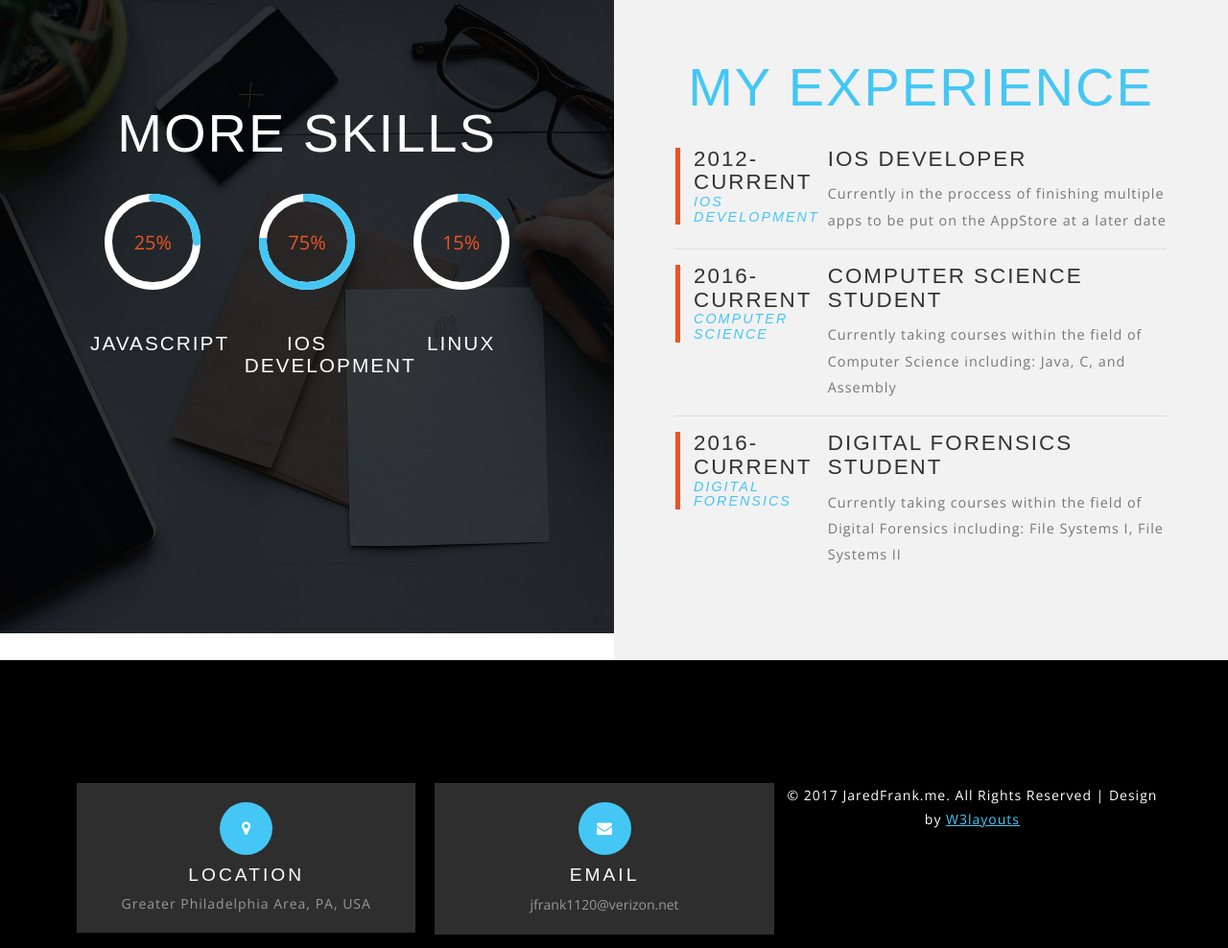
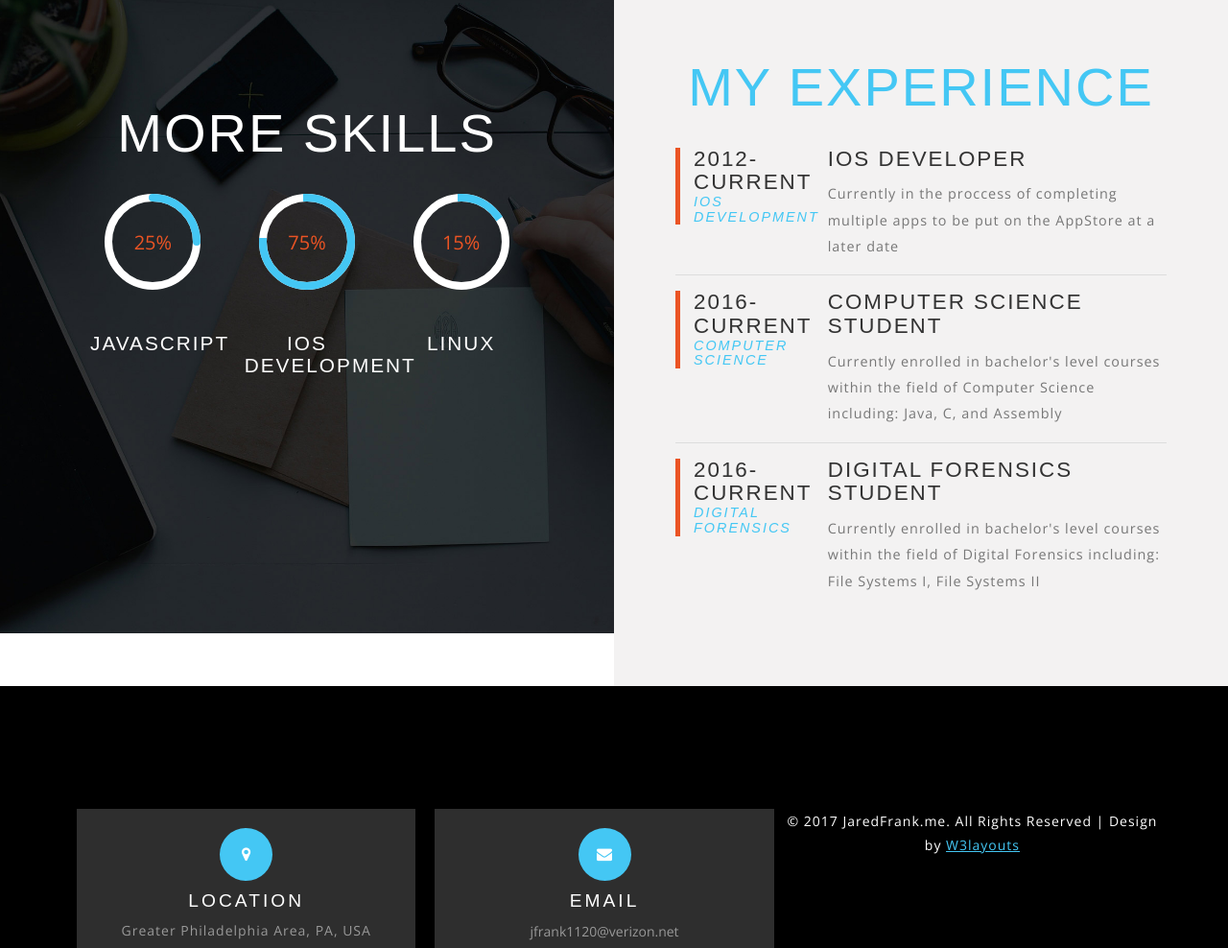
Before and after one commit to jfrank1120/jfrank1120.github.io, a plain HTML site: page index.html in a window 1280 px wide. Shown: the part 2327-3315 px from the top of the page at 96% size. Drawn offline with nearby package versions, Linux system fonts and the light colour scheme; files whose address does not match are found by name; a web font is replaced by a local one.

Commit message:
Grammar stuff
Gotta be correct lol

```diff
--- a/index.html
+++ b/index.html
@@ -278,7 +278,7 @@
 				     </div>
 					 <div class="education-agile-w3l-info">
 					       <h4>IOS DEVELOPER</h4>
-						   <p>Currently in the proccess of finishing multiple apps to be put on the AppStore at a later date</p>
+						   <p>Currently in the proccess of completing multiple apps to be put on the AppStore at a later date</p>
 
 				     </div>
 				      <div class="clearfix"></div>
@@ -290,7 +290,7 @@
 				     </div>
 					 <div class="education-agile-w3l-info">
 					       <h4>Computer Science Student</h4>
-						   <p>Currently taking courses within the field of Computer Science including: Java, C, and Assembly</p>
+						   <p>Currently enrolled in bachelor's level courses within the field of Computer Science including: Java, C, and Assembly</p>
 				     </div>
 				      <div class="clearfix"></div>
 				  </div>
@@ -301,7 +301,7 @@
 				     </div>
 					 <div class="education-agile-w3l-info">
 					       <h4>Digital Forensics Student</h4>
-						  	<p>Currently taking courses within the field of Digital Forensics including: File Systems I, File Systems II</p>
+						  	<p>Currently enrolled in bachelor's level courses within the field of Digital Forensics including: File Systems I, File Systems II</p>
 				     </div>
 				      <div class="clearfix"></div>
 				  </div>
```
